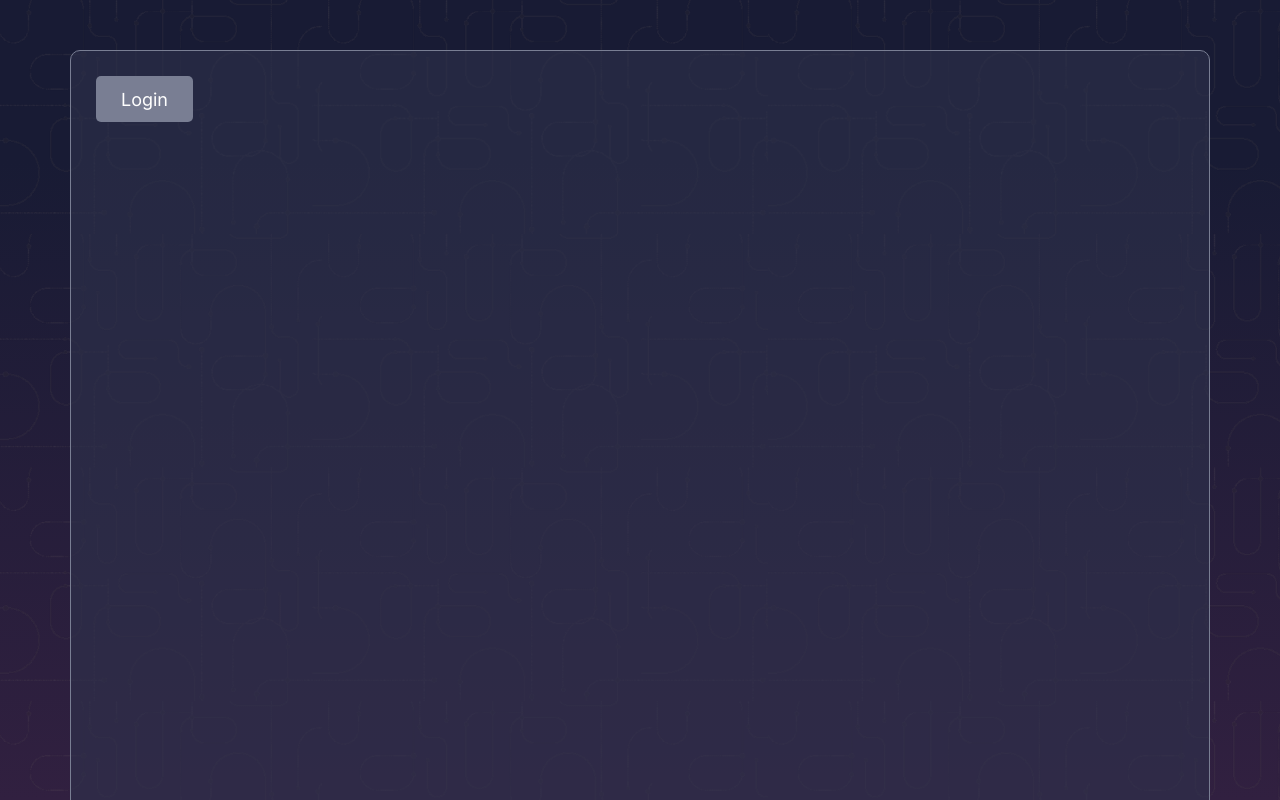
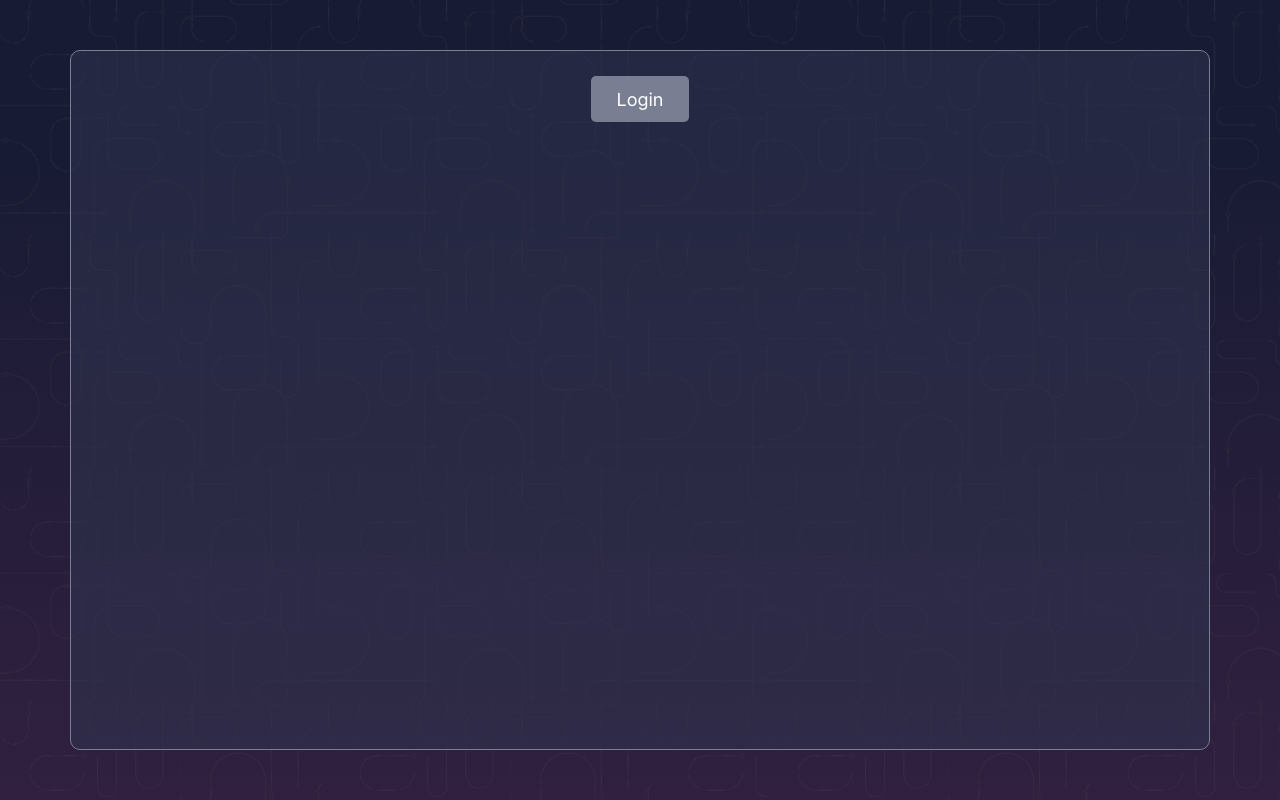
Before and after one commit to Dimitry-dotru/cyber-space, a Next.js app: page / in a window 1280 px wide. Shown: the top 800 px of the page. Built offline with nearby package versions, Linux system fonts and the light colour scheme.

Commit message:
added some files

```diff
--- a/next.config.mjs
+++ b/next.config.mjs
@@ -1,4 +1,8 @@
 /** @type {import('next').NextConfig} */
-const nextConfig = {};
+const nextConfig = {
+  images: {
+    domains: ["media.steampowered.com"],
+  },
+};
 
 export default nextConfig;
--- a/src/app/globals.css
+++ b/src/app/globals.css
@@ -21,21 +21,6 @@
 main {
   padding-top: 50px;
   color: var(--white);
-}
-
-.testing-block {
-  width: 100%;
-  max-width: 1140px;
-  margin: 0 auto;
-  padding: 25px;
-  background-color: var(--main-color-opacity);
-  border-radius: 10px;
-  min-height: 200dvh;
-  border: 1px solid var(--primary-color);
-  font-size: 36px;
-  gap: 50px;
-  display: flex;
-  align-items: start;
 }
 
 @media (prefers-color-scheme: dark) {
@@ -79,6 +64,65 @@ button, a {
   border-radius: 5px;
 }
 
+.testing-block {
+  width: 100%;
+  max-width: 1140px;
+  margin: 0 auto;
+  padding: 25px;
+  background-color: var(--main-color-opacity);
+  border-radius: 10px;
+  min-height: calc(100dvh - 100px);
+  border: 1px solid var(--primary-color);
+  font-size: 36px;
+  gap: 50px;
+  display: flex;
+  align-items: center;
+  /* justify-content: center; */
+  flex-direction: column;
+}
+
+.lists {
+  display: flex;
+  flex-direction: row-reverse;
+  justify-content: space-between;
+  width: 100%;
+}
+
+.friends-list {
+  display: flex;
+  flex-direction: column;
+  gap: 5px;
+}
+
+.friends-list-item,
+.games-list-item {
+  width: 100%;
+  max-width: 300px;
+  display: flex;
+  gap: 25px;
+  justify-content: space-between;
+  flex-direction: row-reverse;
+  align-items: center;
+}
+
+.friends-list-item img,
+.games-list-item img {
+  max-width: 50px;
+  width: 100%;
+  border-radius: 5px;
+  transition: .3s;
+}
+
+.friends-list-item img:hover,
+.games-list-item img:hover {
+  scale: 2;
+}
+
+.friends-list-item h3,
+.games-list-item h3 {
+  font-size: 16px;
+}
+
 .login-header {
   display: flex;
   align-items: center;
--- a/src/app/page.tsx
+++ b/src/app/page.tsx
@@ -1,5 +1,9 @@
 "use client"
 import React from 'react';
+import Image from 'next/image';
+import imgErrorPic from "../../public/img/error-img/unknown_game.jpg";
+
+const apiKey = "BDE51B80D4D4E0257B60610C0B3FE6F6";
 
 interface userObj {
   avatar: string;
@@ -18,6 +22,24 @@ interface userObj {
   profileurl: string;
   steamid: string;
   timecreated: number;
+}
+
+interface friendObj {
+  friend_since: number;
+  relationship: string;
+  steamid: string;
+}
+
+interface gameObj {
+  appid: number;
+  img_icon_url: string;
+  name: string;
+  playtime_2weeks: number;
+  playtime_deck_forever: number;
+  playtime_forever: number;
+  playtime_linux_forever: number;
+  playtime_mac_forever: number;
+  playtime_windows_forever: number;
 }
 
 const getUser = (sessionID: string, setSteamUser?: (arg: userObj | null) => void) => {
@@ -47,7 +69,69 @@ const logoutHandler = (setSteamUser: (arg: userObj | null) => void) => {
     setSteamUser(null);
     return d.text();
   })
-  .then(d => console.log(d));
+    .then(d => console.log(d));
+}
+
+const getUsers = (steamids: string[], setUsers: (arg: userObj[] | null) => void) => {
+  fetch(`http://localhost:7069/steam/ISteamUser/GetPlayerSummaries/v0002/?key=${apiKey}&steamids=${steamids.join(",")}`).then(d => d.json())
+    .then(d => {
+      const usersObj = d.response.players as userObj[];
+      setUsers(usersObj);
+    })
+}
+
+const FriendsList: React.FC<{ steamUser: userObj }> = ({
+  steamUser
+}) => {
+  const [userFriends, setUserFriends] = React.useState<userObj[] | null>(null);
+
+  React.useEffect(() => {
+    fetch(`http://localhost:7069/steam/ISteamUser/GetFriendList/v0001/?key=${apiKey}&steamid=${steamUser.steamid}&relationship=friend`)
+      .then(d => d.json())
+      .then(d => {
+        const friendsList = d.friendslist.friends as friendObj[];
+        getUsers(friendsList.map(el => el.steamid), setUserFriends);
+      })
+  }, []);
+
+  return <>
+    {userFriends && <div className="friends-list">
+      {userFriends.map((el, idx) => {
+        return <div className="friends-list-item">
+          <img src={el.avatarfull} alt="friend's avatar" />
+          <h3>{el.personaname}</h3>
+        </div>;
+      })}
+    </div>}
+  </>;
+}
+
+const GamesList: React.FC<{ steamUser: userObj }> = ({
+  steamUser
+}) => {
+  const [userGames, setUserGames] = React.useState<gameObj[] | null>(null);
+
+  React.useEffect(() => {
+    fetch(`http://localhost:7069/steam/IPlayerService/GetRecentlyPlayedGames/v0001/?key=${apiKey}&steamid=${steamUser.steamid}&format=json`)
+      .then(d => d.json())
+      .then(d => {
+        const recentlyGamesList = d.response.games as gameObj[];
+        console.log(recentlyGamesList);
+        setUserGames(recentlyGamesList);
+      })
+  }, []);
+
+  return <>
+    {userGames && <div className="games-list">
+      {userGames.map((el, idx) => {
+        const link = el.img_icon_url !== "" ? `https://media.steampowered.com/steamcommunity/public/images/apps/${el.appid}/${el.img_icon_url}.jpg` : imgErrorPic;
+        return <div className="games-list-item">
+          <Image width={50} height={50} src={link} alt="game icon" />
+          <h3>{el.name}</h3>
+        </div>
+      })}
+    </div>}
+  </>;
 }
 
 export default function Home() {
@@ -73,13 +157,21 @@ export default function Home() {
       <div className="testing-block">
         {!steamUser && <a className="btn-secondary" href="http://localhost:7069/api/auth/steam">Login</a>}
 
-        {steamUser && <div className="user-info">
-          <div className="user-profile">
-            <img src={steamUser.avatarmedium} alt="steam profile photo" />
-            <h3>{steamUser.personaname}</h3>
+        {steamUser && <>
+          <div className="user-info">
+            <div className="user-profile">
+              <img src={steamUser.avatarmedium} alt="steam profile photo" />
+              <h3>{steamUser.personaname}</h3>
+            </div>
+            <button className="btn-secondary" onClick={() => logoutHandler(setSteamUser)}>Logout</button>
+
           </div>
-          <button className="btn-secondary" onClick={() => logoutHandler(setSteamUser)}>Logout</button>
-        </div>}
+          <div className="lists">
+            <FriendsList steamUser={steamUser} />
+            <GamesList steamUser={steamUser} />
+          </div>
+
+        </>}
       </div>
 
     </main>
```
Also changed, not shown: public/img/error-img/unknown_game.jpg (added).
